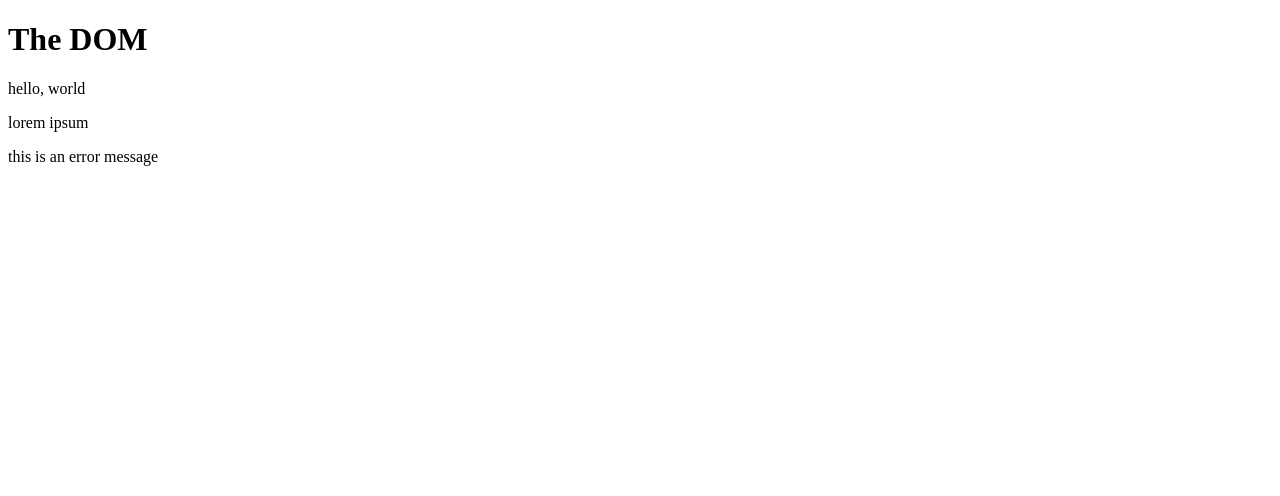
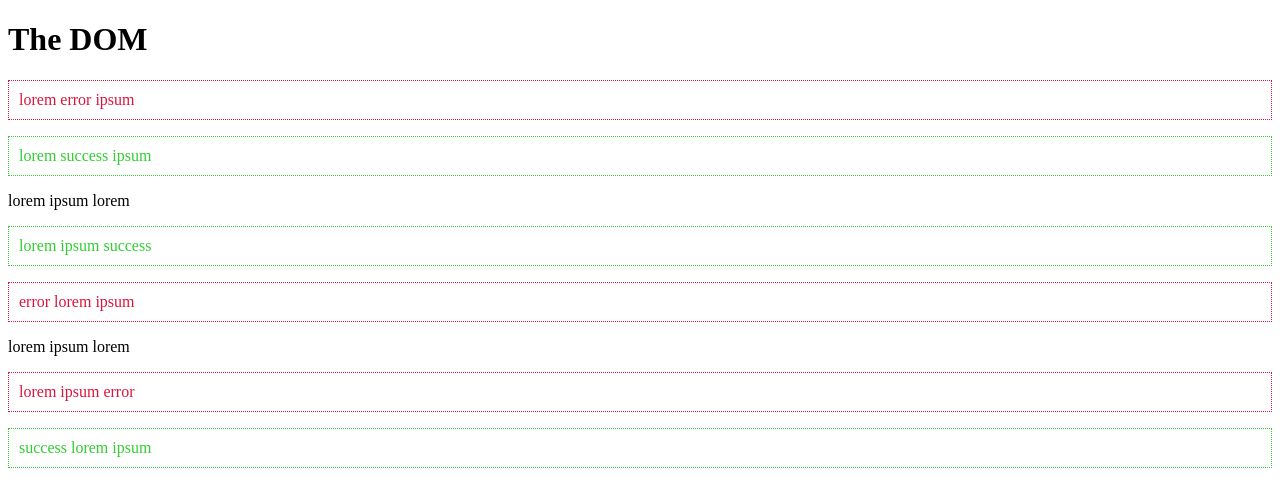
Before and after one commit to 223tmorris/javascripttutorial, a plain HTML site: page index.html in a window 1280 px wide. Drawn offline with Linux system fonts and the light colour scheme.

Commit message:
finished tutorial 6

```diff
--- a/index.html
+++ b/index.html
@@ -5,18 +5,21 @@
   <meta charset="utf-8">
   <meta name="viewport" content="width=device-width, initial-scale=1.0">
   <meta http-equiv="X-UA-Compatible" content="ie=edge">
+  <link rel="stylesheet" href="style.css">
   <title>Document</title>
 </head>
 
 <body>
-  <h1>The DOM</h1>
+  <h1 class="title">The DOM</h1>
 
-  <div>
-    <p>hello, world</p>
-    <p>lorem ipsum</p>
-    <p class="error">this is an error message</p>
-  </div>
-
+  <p>lorem error ipsum</p>
+  <p>lorem success ipsum</p>
+  <p>lorem ipsum lorem</p>
+  <p>lorem ipsum success</p>
+  <p>error lorem ipsum</p>
+  <p>lorem ipsum lorem</p>
+  <p>lorem ipsum error</p>
+  <p>success lorem ipsum</p>
 
   <script src="script.js"></script>
 </body>
--- a/script.js
+++ b/script.js
@@ -315,7 +315,118 @@
 
 // tutorial 6 - the document object model
 
-const para = document.querySelector('p');
-console.log(para);
+// const para = document.querySelector('body > h1');
 
-9:39
+// console.log(para);
+
+// const paras = document.querySelectorAll('p');
+// const errors = document.querySelectorAll('.error');
+
+// paras.forEach(para => {
+//   console.log(para);
+// });
+
+// console.log(errors);
+
+
+
+
+
+// // get an element by ID
+// const title = document.getElementById('page-title');
+// console.log(title);
+
+// // get elements by their class name
+// const errors = document.getElementsByClassName('error');
+// console.log(errors);
+// console.log(errors[0]);
+
+// // get elements by their tag name
+// const paras = document.getElementsByTagName('p');
+// console.log(paras);
+// console.log(paras[1]);
+
+
+
+
+
+// const para = document.querySelector('p');
+
+// console.log(para.innerText);
+// para.innerText = 'ninjas are awesome!';
+
+// const paras = document.querySelectorAll('p');
+
+// paras.forEach(para => {
+//   console.log(para.innerText);
+//   para.innerText += ' new text';
+// });
+
+// const content = document.querySelector('.content');
+
+// console.log(content.innerHTML);
+// content.innerHTML += '<h2>THIS IS A NEW H2</H2>';
+
+// const people = ['mario', 'luigi', 'yoshi'];
+
+// people.forEach(person => {
+//   content.innerHTML += `<p>${person}</p>`;
+// });
+
+
+
+
+
+// const link = document.querySelector('a');
+
+// console.log(link.getAttribute('href'));
+// link.setAttribute('href', 'https://www.thenetninja.co.uk');
+// link.innerText = 'The Net Ninja Website';
+
+// const mssg = document.querySelector('p');
+
+// console.log(mssg.getAttribute('class'));
+// mssg.setAttribute('class', 'success');
+// mssg.setAttribute('style', 'color:green;');
+
+
+
+
+
+// const title = document.querySelector('h1');
+// // title.setAttribute('style', 'margin: 50px;');
+
+// console.log(title.style);
+// console.log(title.style.color);
+
+// title.style.margin = '50px';
+// title.style.color = 'crimson';
+// title.style.fontSize = '60px';
+// title.style.margin = '';
+
+
+
+
+
+// const content = document.querySelector('p');
+
+// console.log(content.classList);
+// content.classList.add('error');
+// content.classList.remove('error');
+// content.classList.add('success');
+
+const paras = document.querySelectorAll('p');
+
+paras.forEach(p => {
+  if(p.textContent.includes('error')){
+    p.classList.add('error');
+  }
+  if(p.innerText.includes('success')){
+    p.classList.add('success');
+  }
+});
+
+const title = document.querySelector('.title');
+
+title.classList.toggle('test');
+title.classList.toggle('test');
--- a/style.css
+++ b/style.css
@@ -1,4 +1,10 @@
-html, body {
-  height: 100%;
-  width: 100%;
+.error{
+  padding:10px;
+  color:crimson;
+  border:1px dotted crimson;
 }
+.success{
+  padding:10px;
+  color:limegreen;
+  border:1px dotted limegreen;
+}
```
